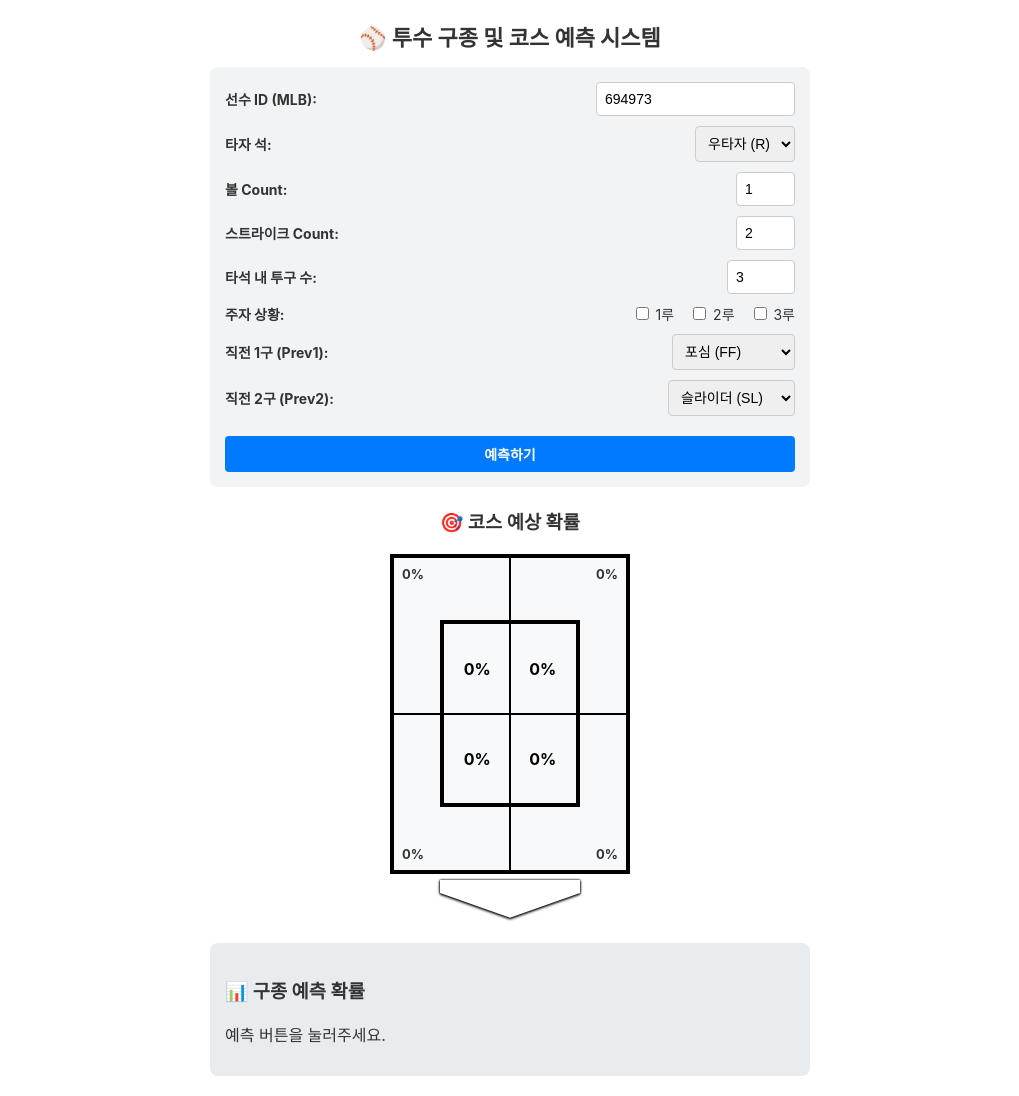
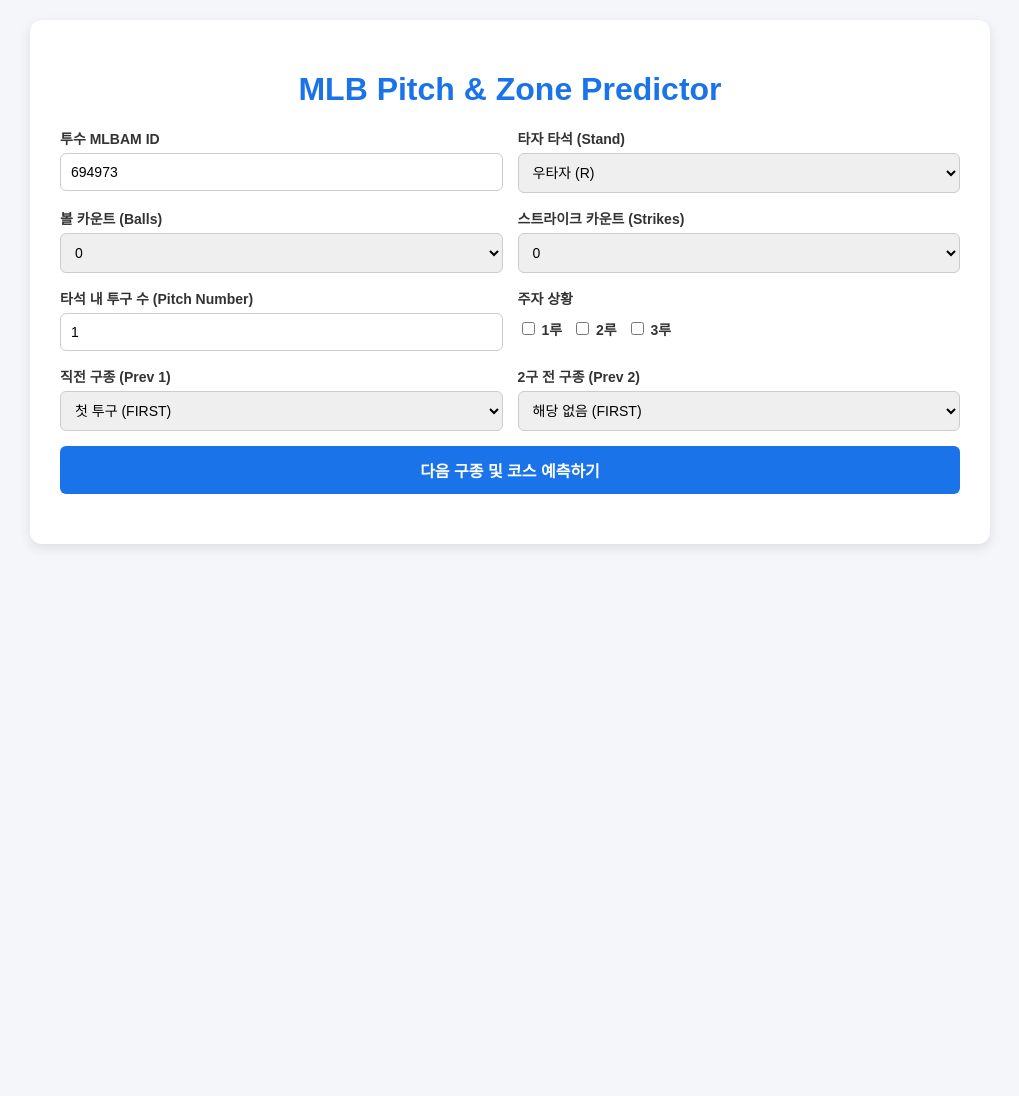
Before and after one commit to jise0oo3027-eng/baseball-app, a Flask app: page / in a window 1280 px wide. Shown: the whole page, without its empty margins (130-1149 px from the left). After the commit the page ends 548 px from the top, so only its background shows below. Run offline with Flask 3, Linux system fonts and the light colour scheme.

Commit message:
Update index.html

```diff
--- a/templates/index.html
+++ b/templates/index.html
@@ -2,269 +2,154 @@
 <html lang="ko">
 <head>
     <meta charset="UTF-8">
-  <meta name="viewport" content="width=device-width, initial-scale=1.0">
-  <title>투수 구종 및 코스 예측 시스템</title>
+    <title>MLB Pitch Prediction System</title>
     <style>
-    body {
-      font-family: 'Pretendard', -apple-system, BlinkMacSystemFont, system-ui, Roboto, sans-serif;
-      max-width: 600px;
-      margin: 20px auto;
-      padding: 0 15px;
-      color: #333;
-    }
+        body { font-family: 'Arial', sans-serif; background-color: #f4f6f9; margin: 0; padding: 20px; color: #333; }
+        .container { max-width: 900px; margin: 0 auto; background: #fff; padding: 30px; border-radius: 12px; box-shadow: 0 4px 12px rgba(0,0,0,0.1); }
+        h1 { text-align: center; color: #1a73e8; margin-bottom: 20px; }
+        .form-grid { display: grid; grid-template-columns: repeat(2, 1fr); gap: 15px; margin-bottom: 20px; }
+        .form-group { display: flex; flex-direction: column; }
+        label { font-weight: bold; margin-bottom: 5px; font-size: 14px; }
+        input, select { padding: 10px; border: 1px solid #ccc; border-radius: 6px; font-size: 14px; }
+        button { grid-column: span 2; padding: 12px; background-color: #1a73e8; color: white; border: none; border-radius: 6px; font-size: 16px; font-weight: bold; cursor: pointer; transition: background 0.2s; }
+        button:hover { background-color: #1557b0; }
 
-    h1 { text-align: center; font-size: 22px; }
+        .result-section { margin-top: 30px; border-top: 2px solid #eee; padding-top: 20px; }
+        .accuracy-box { background: #e8f0fe; padding: 12px; border-radius: 6px; text-align: center; font-weight: bold; color: #174ea6; margin-bottom: 20px; }
 
-    .form-group {
-      display: flex;
-      flex-direction: column;
-      gap: 10px;
-      background: #f1f3f5;
-      padding: 15px;
-      border-radius: 8px;
-      margin-bottom: 20px;
-    }
+        .results-grid { display: grid; grid-template-columns: 1fr 1fr; gap: 20px; }
+        .card { background: #fafafa; padding: 15px; border-radius: 8px; border: 1px solid #e0e0e0; }
+        .card h3 { margin-top: 0; color: #333; border-bottom: 2px solid #ddd; padding-bottom: 8px; }
 
-    .form-row {
-      display: flex;
-      justify-content: space-between;
-      align-items: center;
-    }
+        /* 구종 확률 바 스타일 */
+        .pitch-bar-container { margin-bottom: 8px; }
+        .pitch-label { display: flex; justify-content: space-between; font-size: 13px; font-weight: bold; margin-bottom: 2px; }
+        .bar-bg { background: #e0e0e0; border-radius: 4px; height: 10px; width: 100%; overflow: hidden; }
+        .bar-fill { background: #1a73e8; height: 100%; width: 0%; transition: width 0.4s ease; }
 
-    label { font-weight: bold; font-size: 14px; }
-    input, select, button { padding: 8px; font-size: 14px; border-radius: 4px; border: 1px solid #ccc; }
-    button { background-color: #007bff; color: white; border: none; cursor: pointer; font-weight: bold; margin-top: 10px; }
-    button:hover { background-color: #0056b3; }
-
-    /* 주자 체크박스 그룹 스타일 */
-    .checkbox-group {
-      display: flex;
-      gap: 15px;
-      font-size: 14px;
-      font-weight: bold;
-    }
-    .checkbox-group label {
-      font-weight: normal;
-      cursor: pointer;
-    }
-
-    /* ---------------- 🎯 8분할 스트라이크 존 스타일 ---------------- */
-    .zone-wrapper {
-      position: relative;
-      width: 240px;
-      height: 320px;
-      border: 4px solid black;
-      margin: 20px auto 0 auto;
-      background-color: #f8f9fa;
-      box-sizing: border-box;
-    }
-
-    .zone-wrapper::before {
-      content: '';
-      position: absolute;
-      top: 0; bottom: 0; left: 50%;
-      border-left: 2px solid black;
-      transform: translateX(-50%);
-      z-index: 1;
-    }
-    .zone-wrapper::after {
-      content: '';
-      position: absolute;
-      top: 50%; left: 0; right: 0;
-      border-top: 2px solid black;
-      transform: translateY(-50%);
-      z-index: 1;
-    }
-
-    .chase-zone {
-      position: absolute;
-      width: 50%; height: 50%;
-      display: flex;
-      font-size: 13px;
-      font-weight: bold;
-      color: #333;
-      box-sizing: border-box;
-      padding: 8px;
-      z-index: 2;
-      transition: background-color 0.3s ease, color 0.3s ease;
-    }
-    #CHASE_UL { top: 0; left: 0; align-items: flex-start; justify-content: flex-start; }
-    #CHASE_UR { top: 0; right: 0; align-items: flex-start; justify-content: flex-end; }
-    #CHASE_LL { bottom: 0; left: 0; align-items: flex-end; justify-content: flex-start; }
-    #CHASE_LR { bottom: 0; right: 0; align-items: flex-end; justify-content: flex-end; }
-
-    .strike-box {
-      position: absolute;
-      top: 20%; left: 20%;
-      width: 60%; height: 60%;
-      border: 4px solid black;
-      z-index: 3;
-      box-sizing: border-box;
-    }
-    .strike-zone {
-      position: absolute;
-      width: 50%; height: 50%;
-      display: flex;
-      align-items: center;
-      justify-content: center;
-      font-weight: bold;
-      font-size: 16px;
-      color: #000;
-      box-sizing: border-box;
-      transition: background-color 0.3s ease, color 0.3s ease;
-    }
-    #SZ_UL { top: 0; left: 0; }
-    #SZ_UR { top: 0; right: 0; }
-    #SZ_LL { bottom: 0; left: 0; }
-    #SZ_LR { bottom: 0; right: 0; }
-
-    .home-plate-container {
-      display: flex;
-      justify-content: center;
-      margin-top: 6px;
-      filter: drop-shadow(0px 0px 1px #000) drop-shadow(0px 1px 1px #000);
-    }
-    .home-plate {
-      width: 140px;
-      height: 38px;
-      background-color: #ffffff;
-      clip-path: polygon(0% 0%, 100% 0%, 100% 35%, 50% 100%, 0% 35%);
-    }
-
-    .results { background: #e9ecef; padding: 15px; border-radius: 8px; margin-top: 25px; }
-
-    .pitch-item {
-      display: flex;
-      align-items: center;
-      margin-bottom: 8px;
-      font-size: 14px;
-    }
-    .pitch-name {
-      width: 45px;
-      font-weight: bold;
-    }
-    .gauge-bg {
-      flex-grow: 1;
-      height: 14px;
-      background-color: #dee2e6;
-      border-radius: 7px;
-      margin: 0 10px;
-      overflow: hidden;
-    }
-    .gauge-fill {
-      height: 100%;
-      background-color: #007bff;
-      border-radius: 7px;
-      transition: width 0.4s ease-in-out;
-    }
-    .pitch-prob {
-      width: 50px;
-      text-align: right;
-      font-weight: bold;
-    }
+        /* 스트라이크존 그리드 스타일 */
+        .zone-grid { display: grid; grid-template-columns: repeat(2, 1fr); gap: 8px; margin-top: 10px; }
+        .zone-box { background: #fff; border: 1px solid #ccc; padding: 10px; text-align: center; border-radius: 6px; font-size: 13px; }
+        .zone-box span { display: block; font-weight: bold; color: #d93025; margin-top: 4px; }
     </style>
 </head>
 <body>
 
-  <h1>⚾ 투수 구종 및 코스 예측 시스템</h1>
+<div class="container">
+    <h1>MLB Pitch & Zone Predictor</h1>
 
-  <!-- 입력 폼 -->
+    <div class="form-grid">
         <div class="form-group">
-    <div class="form-row">
-      <label for="pitcher_id">선수 ID (MLB):</label>
-      <input type="text" id="pitcher_id" value="694973" placeholder="예: 694973">
+            <label for="pitcher_id">투수 MLBAM ID</label>
+            <input type="text" id="pitcher_id" value="694973" placeholder="예: 694973 (폴 스킨스)">
         </div>
-    <div class="form-row">
-      <label for="stand">타자 석:</label>
+        <div class="form-group">
+            <label for="stand">타자 타석 (Stand)</label>
             <select id="stand">
                 <option value="R">우타자 (R)</option>
                 <option value="L">좌타자 (L)</option>
             </select>
         </div>
-    <div class="form-row">
-      <label for="balls">볼 Count:</label>
-      <input type="number" id="balls" value="1" min="0" max="3">
+        <div class="form-group">
+            <label for="balls">볼 카운트 (Balls)</label>
+            <select id="balls">
+                <option value="0">0</option>
+                <option value="1">1</option>
+                <option value="2">2</option>
+                <option value="3">3</option>
+            </select>
         </div>
-    <div class="form-row">
-      <label for="strikes">스트라이크 Count:</label>
-      <input type="number" id="strikes" value="2" min="0" max="2">
+        <div class="form-group">
+            <label for="strikes">스트라이크 카운트 (Strikes)</label>
+            <select id="strikes">
+                <option value="0">0</option>
+                <option value="1">1</option>
+                <option value="2">2</option>
+            </select>
         </div>
-    <div class="form-row">
-      <label for="at_bat_pitch_number">타석 내 투구 수:</label>
-      <input type="number" id="at_bat_pitch_number" value="3" min="1" max="10">
+        <div class="form-group">
+            <label for="at_bat_pitch_number">타석 내 투구 수 (Pitch Number)</label>
+            <input type="number" id="at_bat_pitch_number" value="1" min="1" max="20">
         </div>
-    <div class="form-row">
-      <label>주자 상황:</label>
-      <div class="checkbox-group">
+        <div class="form-group">
+            <label>주자 상황</label>
+            <div style="display: flex; gap: 10px; padding-top: 6px;">
                 <label><input type="checkbox" id="on_1b"> 1루</label>
                 <label><input type="checkbox" id="on_2b"> 2루</label>
                 <label><input type="checkbox" id="on_3b"> 3루</label>
             </div>
         </div>
-    <div class="form-row">
-      <label for="prev1_pitch">직전 1구 (Prev1):</label>
+        <div class="form-group">
+            <label for="prev1_pitch">직전 구종 (Prev 1)</label>
             <select id="prev1_pitch">
+                <option value="FIRST">첫 투구 (FIRST)</option>
                 <option value="FF">포심 (FF)</option>
-        <option value="SL">슬라이더 (SL)</option>
+                <option value="SL">슬라이더/스위퍼 (SL)</option>
+                <option value="FC">커터 (FC)</option>
                 <option value="CH">체인지업 (CH)</option>
                 <option value="CU">커브 (CU)</option>
                 <option value="SI">싱커 (SI)</option>
-        <option value="ST">스위퍼 (ST)</option>
                 <option value="FS">스플리터 (FS)</option>
-        <option value="FIRST">없음 (초구)</option>
             </select>
         </div>
-    <div class="form-row">
-      <label for="prev2_pitch">직전 2구 (Prev2):</label>
+        <div class="form-group">
+            <label for="prev2_pitch">2구 전 구종 (Prev 2)</label>
             <select id="prev2_pitch">
-        <option value="SL">슬라이더 (SL)</option>
+                <option value="FIRST">해당 없음 (FIRST)</option>
                 <option value="FF">포심 (FF)</option>
+                <option value="SL">슬라이더/스위퍼 (SL)</option>
+                <option value="FC">커터 (FC)</option>
                 <option value="CH">체인지업 (CH)</option>
                 <option value="CU">커브 (CU)</option>
                 <option value="SI">싱커 (SI)</option>
-        <option value="ST">스위퍼 (ST)</option>
                 <option value="FS">스플리터 (FS)</option>
-        <option value="FIRST">없음 (1~2구째)</option>
             </select>
         </div>
-    <button onclick="getPrediction()">예측하기</button>
+        <button onclick="getPrediction()">다음 구종 및 코스 예측하기</button>
     </div>
 
-  <!-- 스트라이크존 및 홈플레이트 시각화 영역 -->
-  <h3 style="text-align: center;">🎯 코스 예상 확률</h3>
+    <div class="result-section" id="result-section" style="display: none;">
+        <div class="accuracy-box" id="accuracy-info">
+            <!-- 모델 정확도 및 Top-2, Baseline 표시 영역 -->
+        </div>
 
-  <div class="zone-wrapper">
-    <!-- Chase Zones (4개) -->
-    <div id="CHASE_UL" class="chase-zone">0%</div>
-    <div id="CHASE_UR" class="chase-zone">0%</div>
-    <div id="CHASE_LL" class="chase-zone">0%</div>
-    <div id="CHASE_LR" class="chase-zone">0%</div>
-
-    <!-- Strike Zones (4개) -->
-    <div class="strike-box">
-      <div id="SZ_UL" class="strike-zone">0%</div>
-      <div id="SZ_UR" class="strike-zone">0%</div>
-      <div id="SZ_LL" class="strike-zone">0%</div>
-      <div id="SZ_LR" class="strike-zone">0%</div>
+        <div class="results-grid">
+            <div class="card">
+                <h3>구종별 예측 확률</h3>
+                <div id="pitch-results"></div>
+            </div>
+            <div class="card">
+                <h3>투구 코스(Zone) 예측 확률</h3>
+                <div class="zone-grid" id="zone-results">
+                    <!-- 동적 존 바인딩 -->
+                    <div class="zone-box">상단 좌측 (SZ_UL)<span id="zone-SZ_UL">0.0%</span></div>
+                    <div class="zone-box">상단 우측 (SZ_UR)<span id="zone-SZ_UR">0.0%</span></div>
+                    <div class="zone-box">하단 좌측 (SZ_LL)<span id="zone-SZ_LL">0.0%</span></div>
+                    <div class="zone-box">하단 우측 (SZ_LR)<span id="zone-SZ_LR">0.0%</span></div>
+                    <div class="zone-box">체이스 상단 좌측 (CHASE_UL)<span id="zone-CHASE_UL">0.0%</span></div>
+                    <div class="zone-box">체이스 상단 우측 (CHASE_UR)<span id="zone-CHASE_UR">0.0%</span></div>
+                    <div class="zone-box">체이스 하단 좌측 (CHASE_LL)<span id="zone-CHASE_LL">0.0%</span></div>
+                    <div class="zone-box">체이스 하단 우측 (CHASE_LR)<span id="zone-CHASE_LR">0.0%</span></div>
+                </div>
+            </div>
+        </div>
     </div>
 </div>
 
-  <!-- 하단 홈플레이트 -->
-  <div class="home-plate-container">
-    <div class="home-plate"></div>
-  </div>
+<script>
+// 구종 코드 한글 매핑 (ST 제거, FC 추가)
+const pitchNames = {
+    'FF': '포심 패스트볼 (FF)',
+    'SL': '슬라이더/스위퍼 (SL)',
+    'FC': '커터 (FC)',
+    'CH': '체인지업 (CH)',
+    'CU': '커브 (CU)',
+    'SI': '싱커 (SI)',
+    'FS': '스플리터 (FS)'
+};
 
-  <!-- 구종 예측 결과 영역 -->
-  <div class="results">
-    <h3>📊 구종 예측 확률</h3>
-    <div id="pitch-predictions">예측 버튼을 눌러주세요.</div>
-    <p style="margin-top: 15px; font-size: 12px; color: #666;" id="accuracy-info"></p>
-  </div>
-
-  <!-- JavaScript 연동 -->
-  <script>
 async function getPrediction() {
-      const payload = {
+    const data = {
         pitcher_id: document.getElementById('pitcher_id').value,
         stand: document.getElementById('stand').value,
         balls: parseInt(document.getElementById('balls').value),
@@ -281,66 +166,54 @@
         const response = await fetch('/predict', {
             method: 'POST',
             headers: { 'Content-Type': 'application/json' },
-          body: JSON.stringify(payload)
+            body: JSON.stringify(data)
         });
 
         const result = await response.json();
 
-        if (result.status === 'success') {
-          // 1. 코스 확률 렌더링 & 히트맵 색상 가공
-          const zones = result.zones;
-          const maxProb = Math.max(...Object.values(zones));
+        if (result.status === 'error') {
+            alert(result.message);
+            return;
+        }
 
-          for (const [zoneId, prob] of Object.entries(zones)) {
-            const el = document.getElementById(zoneId);
-            if (el) {
-              el.innerText = `${prob}%`;
-              if (prob > 0 && maxProb > 0) {
-                const alpha = (prob / maxProb) * 0.85;
-                el.style.backgroundColor = `rgba(255, 69, 58, ${alpha})`;
+        document.getElementById('result-section').style.display = 'block';
 
-                if (alpha > 0.45) {
-                  el.style.color = '#ffffff';
-                } else {
-                  el.style.color = '#000000';
-                }
-              } else {
-                el.style.backgroundColor = 'transparent';
-                el.style.color = '#000000';
-              }
+        // 정확도 정보 출력 (Top-2 Accuracy 포함)
+        document.getElementById('accuracy-info').innerText =
+            `구종 정확도: ${result.accuracy}% (Top-2: ${result.top2_accuracy}%) | 코스 정확도: ${result.zone_accuracy}% (기준 베이스라인: ${result.baseline_acc}%)`;
+
+        // 구종 확률 바 렌더링
+        const pitchContainer = document.getElementById('pitch-results');
+        pitchContainer.innerHTML = '';
+        result.predictions.forEach(p => {
+            const fullName = pitchNames[p.pitch] || p.pitch;
+            pitchContainer.innerHTML += `
+                <div class="pitch-bar-container">
+                    <div class="pitch-label">
+                        <span>${fullName}</span>
+                        <span>${p.prob}%</span>
+                    </div>
+                    <div class="bar-bg">
+                        <div class="bar-fill" style="width: ${p.prob}%;"></div>
+                    </div>
+                </div>
+            `;
+        });
+
+        // 존 확률 렌더링
+        for (const [zoneKey, prob] of Object.entries(result.zones)) {
+            const span = document.getElementById(`zone-${zoneKey}`);
+            if (span) {
+                span.innerText = `${prob}%`;
             }
         }
 
-          // 2. 구종 목록 + 게이지 바 렌더링
-          const predictionsDiv = document.getElementById('pitch-predictions');
-          predictionsDiv.innerHTML = '';
-
-          result.predictions.forEach(p => {
-            const item = document.createElement('div');
-            item.className = 'pitch-item';
-
-            item.innerHTML = `
-              <span class="pitch-name">${p.pitch}</span>
-              <div class="gauge-bg">
-                <div class="gauge-fill" style="width: ${p.prob}%;"></div>
-              </div>
-              <span class="pitch-prob">${p.prob}%</span>
-            `;
-            predictionsDiv.appendChild(item);
-          });
-
-          // 3. 정확도 정보 출력 (구종 정확도, 코스 정확도, 베이스라인 포함)
-          document.getElementById('accuracy-info').innerText =
-            `구종 모델 정확도: ${result.accuracy}% | 코스 모델 정확도: ${result.zone_accuracy}% (기존 베이스라인: ${result.baseline_acc}%)`;
-
-        } else {
-          alert('오류: ' + result.message);
-        }
-      } catch (error) {
-        console.error('API 통신 에러:', error);
-        alert('예측 서버와 통신 중 에러가 발생했습니다.');
+    } catch (err) {
+        alert('서버 통신 중 오류가 발생했습니다.');
+        console.error(err);
     }
 }
 </script>
+
 </body>
 </html>
```
Lines whose indentation alone changed are shown as unchanged.
